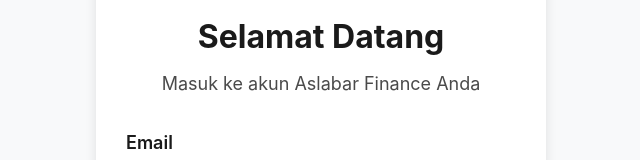
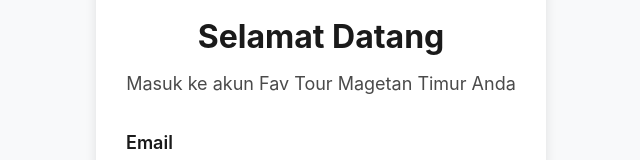
Before and after one commit to Aldirb313/ASLABAR-FINANCE, a React (Vite) app: page /login in a window 1280 px wide. Shown: the part 179-339 px from the top of the page, without its empty margins (319-959 px from the left). Built offline with nearby package versions, Linux system fonts and the light colour scheme; no server answers.

Commit message:
style: rename application to Fav Tour Magetan Timur

```diff
--- a/index.html
+++ b/index.html
@@ -4,7 +4,7 @@
     <meta charset="UTF-8" />
     <link rel="icon" type="image/svg+xml" href="/favicon.svg" />
     <meta name="viewport" content="width=device-width, initial-scale=1.0" />
-    <title>aslabar-finance</title>
+    <title>Fav Tour Magetan Timur</title>
   </head>
   <body>
     <div id="root"></div>
--- a/package.json
+++ b/package.json
@@ -1,5 +1,5 @@
 {
-  "name": "aslabar-finance",
+  "name": "fav-tour-magetan-timur",
   "private": true,
   "version": "0.0.0",
   "type": "module",
--- a/src/components/Layout.tsx
+++ b/src/components/Layout.tsx
@@ -25,7 +25,7 @@
   return (
     <div className="container">
       <header className="app-header">
-        <h1>Aslabar Finance</h1>
+        <h1>Fav Tour Magetan Timur</h1>
       </header>
 
       <main className="app-main">
--- a/src/pages/Auth.tsx
+++ b/src/pages/Auth.tsx
@@ -37,7 +37,7 @@
         <div className="auth-header">
           <LogIn size={48} color="var(--primary-color)" />
           <h1>Selamat Datang</h1>
-          <p className="text-muted">Masuk ke akun Aslabar Finance Anda</p>
+          <p className="text-muted">Masuk ke akun Fav Tour Magetan Timur Anda</p>
         </div>
 
         <form onSubmit={handleLogin} className="auth-form">
```
Also changed, not shown: vercel.json, 1 other file (tests, documents, lock files or other folders).
